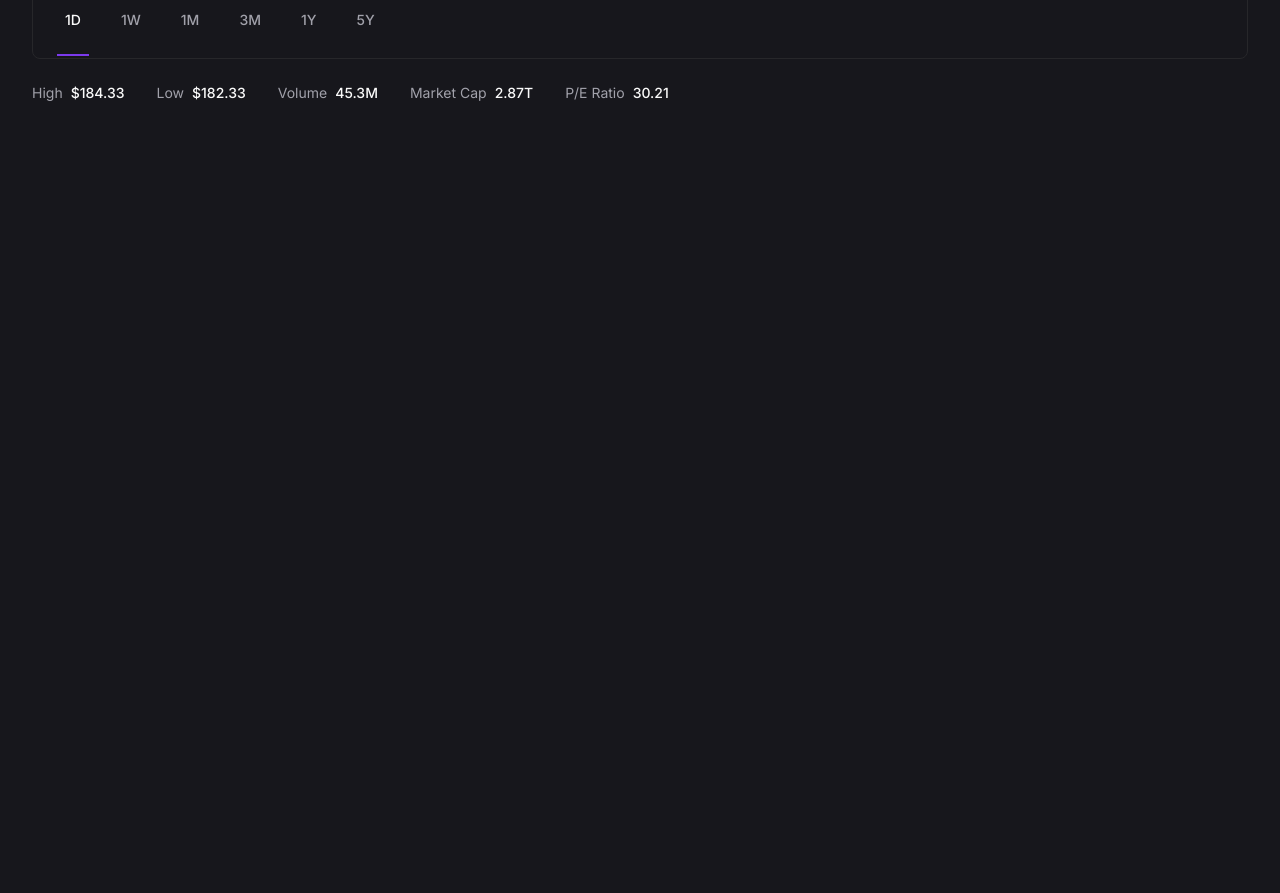
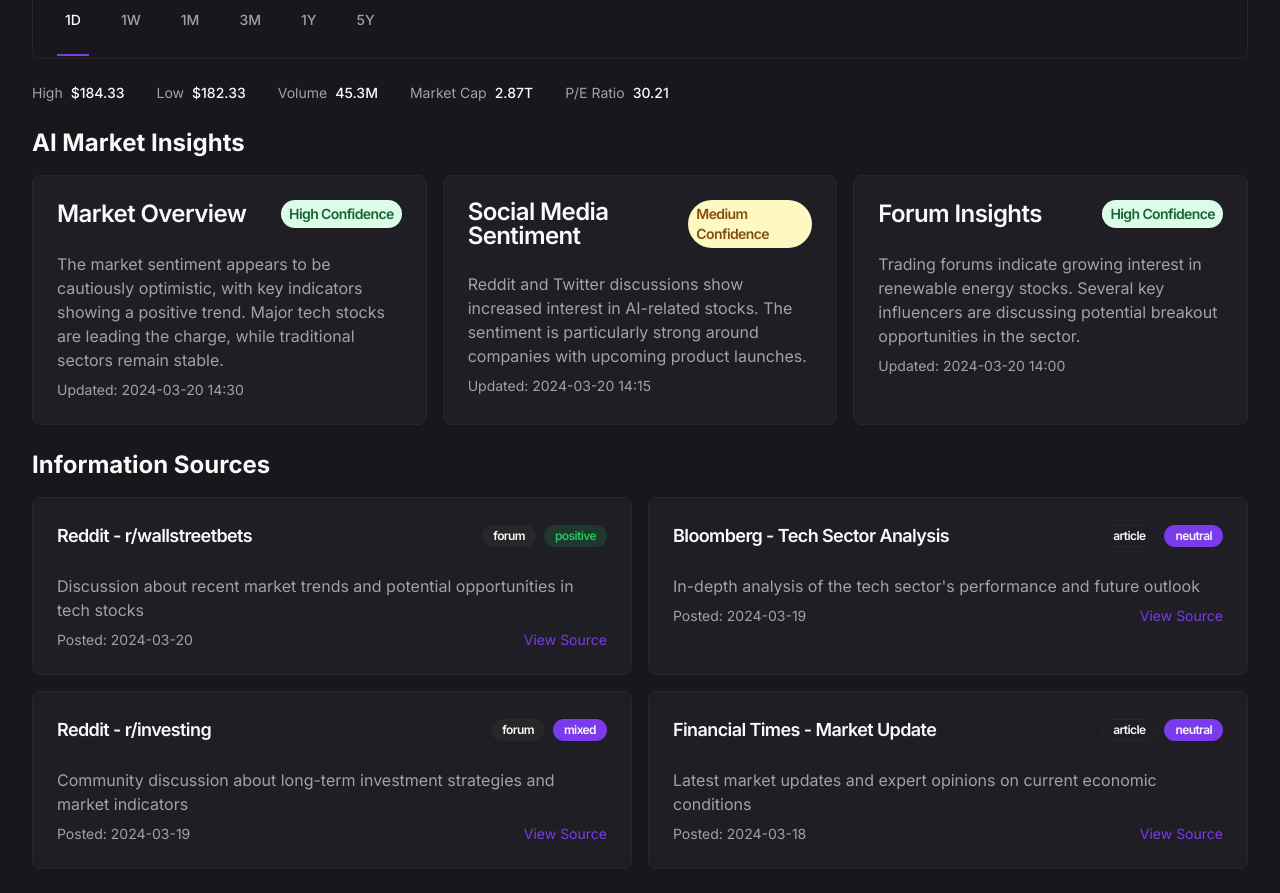
Before and after one commit to brandonq123/GoldenStandard, a Next.js app in the folder Frontend/: page /stocks in a window 1280 px wide. Shown: the part 740-1633 px from the top of the page. Before the commit the page ends 867 px from the top, so only its background shows below. Built offline with nearby package versions, Linux system fonts and the light colour scheme.

Commit message:
added commonotion on stock portion on the stock content page

```diff
--- a/Frontend/app/stocks/page.tsx
+++ b/Frontend/app/stocks/page.tsx
@@ -6,6 +6,8 @@ import { DashboardShell } from "@/components/dashboard-shell"
 import { StockChart } from "@/components/stock-chart"
 import { StockSelector } from "@/components/stock-selector"
 import { StockInfo } from "@/components/stock-info"
+import { AISummaries } from "@/components/ai-summaries"
+import { SourcesList } from "@/components/sources-list"
 import { mockStockData } from "@/lib/mock-stock-data"
 import { motion } from "framer-motion"
 import { cn } from "@/lib/utils"
@@ -92,6 +94,16 @@ export default function StockPage() {
         <div className="w-full">
           <StockInfo data={stockInfo} />
         </div>
+
+        {/* AI Summaries Section */}
+        <div className="w-full mt-8">
+          <AISummaries />
+        </div>
+
+        {/* Sources Section */}
+        <div className="w-full mt-8">
+          <SourcesList />
+        </div>
       </div>
     </DashboardShell>
   )
--- /dev/null
+++ b/Frontend/components/ai-summaries.tsx
@@ -0,0 +1,59 @@
+import React from "react"
+import { Card, CardContent, CardHeader, CardTitle } from "@/components/ui/card"
+
+// Mock data for AI summarizations
+const mockSummaries = [
+  {
+    id: 1,
+    title: "Market Overview",
+    summary: "The market sentiment appears to be cautiously optimistic, with key indicators showing a positive trend. Major tech stocks are leading the charge, while traditional sectors remain stable.",
+    confidence: "High",
+    timestamp: "2024-03-20 14:30",
+  },
+  {
+    id: 2,
+    title: "Social Media Sentiment",
+    summary: "Reddit and Twitter discussions show increased interest in AI-related stocks. The sentiment is particularly strong around companies with upcoming product launches.",
+    confidence: "Medium",
+    timestamp: "2024-03-20 14:15",
+  },
+  {
+    id: 3,
+    title: "Forum Insights",
+    summary: "Trading forums indicate growing interest in renewable energy stocks. Several key influencers are discussing potential breakout opportunities in the sector.",
+    confidence: "High",
+    timestamp: "2024-03-20 14:00",
+  },
+]
+
+export function AISummaries() {
+  return (
+    <div className="space-y-4">
+      <h2 className="text-2xl font-bold">AI Market Insights</h2>
+      <div className="grid gap-4 md:grid-cols-2 lg:grid-cols-3">
+        {mockSummaries.map((summary) => (
+          <Card key={summary.id} className="hover:shadow-lg transition-shadow">
+            <CardHeader>
+              <CardTitle className="flex items-center justify-between">
+                <span>{summary.title}</span>
+                <span className={`text-sm px-2 py-1 rounded-full ${
+                  summary.confidence === "High"
+                    ? "bg-green-100 text-green-800"
+                    : "bg-yellow-100 text-yellow-800"
+                }`}>
+                  {summary.confidence} Confidence
+                </span>
+              </CardTitle>
+            </CardHeader>
+            <CardContent>
+              <p className="text-muted-foreground">{summary.summary}</p>
+              <p className="text-sm text-muted-foreground mt-2">
+                Updated: {summary.timestamp}
+              </p>
+            </CardContent>
+          </Card>
+        ))}
+      </div>
+    </div>
+  )
+}
--- /dev/null
+++ b/Frontend/components/sources-list.tsx
@@ -0,0 +1,92 @@
+import React from "react"
+import { Card, CardContent, CardHeader, CardTitle } from "@/components/ui/card"
+import { Badge } from "@/components/ui/badge"
+
+// Mock data for sources
+const mockSources = [
+  {
+    id: 1,
+    title: "Reddit - r/wallstreetbets",
+    content: "Discussion about recent market trends and potential opportunities in tech stocks",
+    date: "2024-03-20",
+    type: "forum",
+    sentiment: "positive",
+    url: "https://reddit.com/r/wallstreetbets/thread123",
+  },
+  {
+    id: 2,
+    title: "Bloomberg - Tech Sector Analysis",
+    content: "In-depth analysis of the tech sector's performance and future outlook",
+    date: "2024-03-19",
+    type: "article",
+    sentiment: "neutral",
+    url: "https://bloomberg.com/tech-analysis",
+  },
+  {
+    id: 3,
+    title: "Reddit - r/investing",
+    content: "Community discussion about long-term investment strategies and market indicators",
+    date: "2024-03-19",
+    type: "forum",
+    sentiment: "mixed",
+    url: "https://reddit.com/r/investing/thread456",
+  },
+  {
+    id: 4,
+    title: "Financial Times - Market Update",
+    content: "Latest market updates and expert opinions on current economic conditions",
+    date: "2024-03-18",
+    type: "article",
+    sentiment: "neutral",
+    url: "https://ft.com/market-update",
+  },
+]
+
+export function SourcesList() {
+  return (
+    <div className="space-y-4">
+      <h2 className="text-2xl font-bold">Information Sources</h2>
+      <div className="grid gap-4 md:grid-cols-2">
+        {mockSources.map((source) => (
+          <Card key={source.id} className="hover:shadow-lg transition-shadow">
+            <CardHeader>
+              <CardTitle className="flex items-center justify-between">
+                <span className="text-lg">{source.title}</span>
+                <div className="flex gap-2">
+                  <Badge variant={source.type === "forum" ? "secondary" : "outline"}>
+                    {source.type}
+                  </Badge>
+                  <Badge
+                    variant={
+                      source.sentiment === "positive"
+                        ? "success"
+                        : source.sentiment === "negative"
+                          ? "destructive"
+                          : "default"
+                    }
+                  >
+                    {source.sentiment}
+                  </Badge>
+                </div>
+              </CardTitle>
+            </CardHeader>
+            <CardContent>
+              <p className="text-muted-foreground mb-2">{source.content}</p>
+              <div className="flex items-center justify-between text-sm text-muted-foreground">
+                <span>Posted: {source.date}</span>
+                <a
+                  href={source.url}
+                  target="_blank"
+                  rel="noopener noreferrer"
+                  className="text-primary hover:underline"
+                >
+                  View Source
+                </a>
+              </div>
+            </CardContent>
+          </Card>
+        ))}
+      </div>
+    </div>
+  )
+}
```
